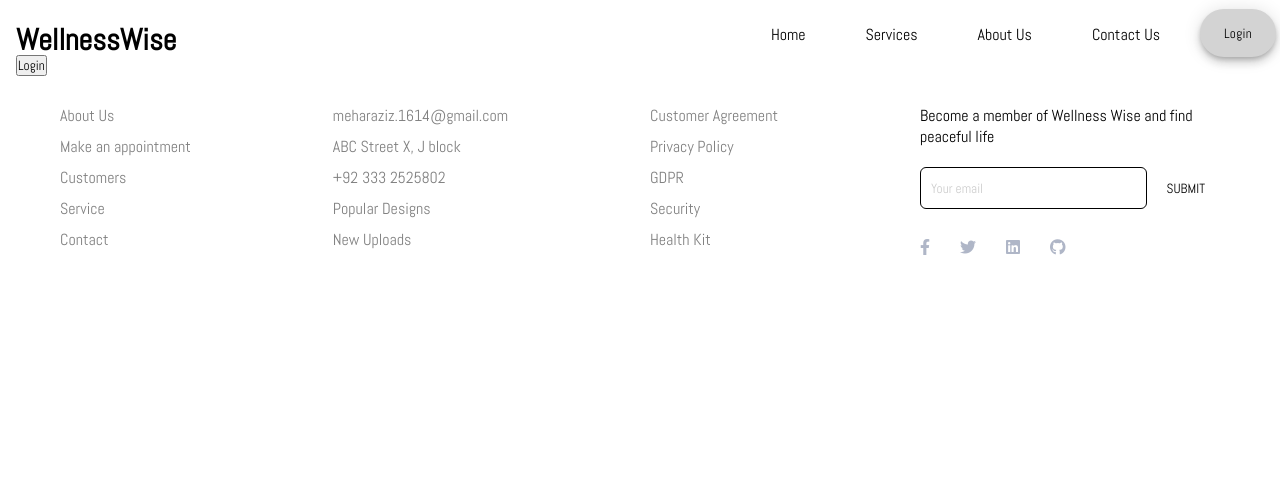
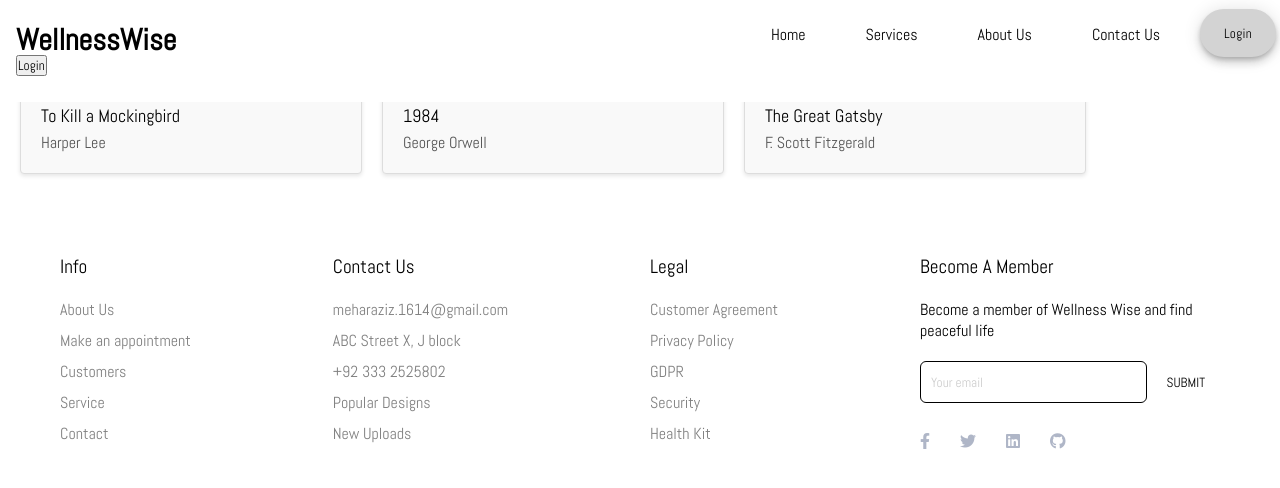
Before and after one commit to Mehar-Aziz/WellnessWise, a React (Create React App) app in the folder wellnesswise-frontend/: page /resources in a window 1280 px wide. Shown: the top 488 px of the page. Built offline with nearby package versions, Linux system fonts and the light colour scheme.

Commit message:
Wellness Resources page

```diff
--- a/wellnesswise-frontend/src/App.js
+++ b/wellnesswise-frontend/src/App.js
@@ -9,6 +9,7 @@ import CreateProfileButton from "./components/CreateProfileButton";
 import CreateProfile1 from "./components/CreateProfile1";
 import Profile from "./pages/profile";
 import { UserProvider } from "./context/UserContext";
+import Resources from "./pages/Resources";
 
 
 
@@ -34,6 +35,7 @@ function App() {
           <Route path="/button" element={<CreateProfileButton funcNav={setShowNav} />} />
           <Route path="/createprofile" element={<CreateProfile1 />} />
           <Route path="/profile" element={<Profile />} />
+          <Route path="/resources" element={<Resources />} />
         </Routes>
 
         { showNav &&
--- /dev/null
+++ b/wellnesswise-frontend/src/pages/Resources.css
@@ -0,0 +1,41 @@
+.library-page {
+    font-family: Arial, sans-serif;
+    padding: 20px;
+  }
+
+  .search-bar {
+    margin-bottom: 20px;
+  }
+
+  .search-bar input {
+    width: 100%;
+    padding: 10px;
+    border: 1px solid #ccc;
+    border-radius: 4px;
+    font-size: 16px;
+  }
+
+  .book-list {
+    display: flex;
+    flex-wrap: wrap;
+    gap: 20px;
+  }
+
+  .book-item {
+    background-color: #f9f9f9;
+    border: 1px solid #ddd;
+    border-radius: 4px;
+    padding: 20px;
+    width: 300px;
+    box-shadow: 0 2px 4px rgba(0, 0, 0, 0.1);
+  }
+
+  .book-item h3 {
+    margin: 0;
+    font-size: 18px;
+  }
+
+  .book-item p {
+    margin: 5px 0 0;
+    color: #555;
+  }
--- /dev/null
+++ b/wellnesswise-frontend/src/pages/Resources.js
@@ -0,0 +1,49 @@
+import React, { useState } from 'react';
+import './Resources.css';
+
+const initialBooks = [
+  { id: 1, title: 'To Kill a Mockingbird', author: 'Harper Lee' },
+  { id: 2, title: '1984', author: 'George Orwell' },
+  { id: 3, title: 'The Great Gatsby', author: 'F. Scott Fitzgerald' },
+  // Add more books as needed
+];
+
+const Resources = () => {
+  const [searchTerm, setSearchTerm] = useState('');
+  const [books, setBooks] = useState(initialBooks);
+
+  const handleSearch = (event) => {
+    setSearchTerm(event.target.value);
+  };
+
+  const filteredBooks = books.filter((book) =>
+    book.title.toLowerCase().includes(searchTerm.toLowerCase())
+  );
+
+  return (
+    <div className="library-page">
+      <div className="search-bar">
+        <input
+          type="text"
+          placeholder="Search for a book..."
+          value={searchTerm}
+          onChange={handleSearch}
+        />
+      </div>
+      <div className="book-list">
+        {filteredBooks.length > 0 ? (
+          filteredBooks.map((book) => (
+            <div key={book.id} className="book-item">
+              <h3>{book.title}</h3>
+              <p>{book.author}</p>
+            </div>
+          ))
+        ) : (
+          <p>No books found</p>
+        )}
+      </div>
+    </div>
+  );
+};
+
+export default Resources;
```
